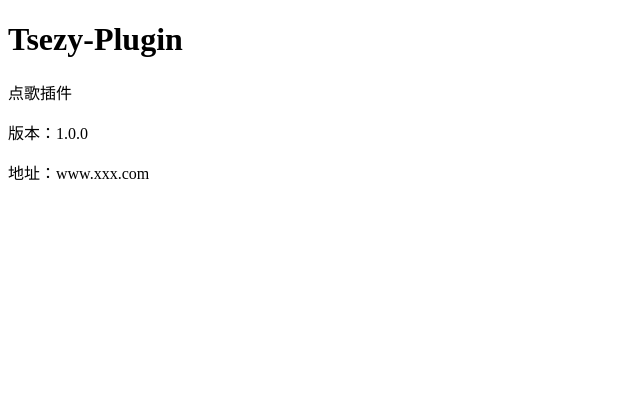
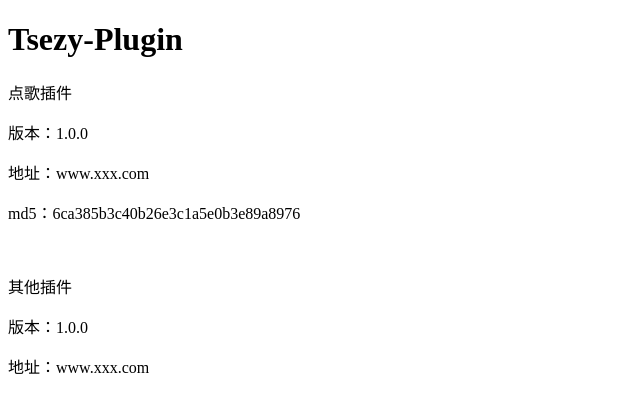
Before and after one commit to Tsezy/tsezy-plugin, a plain HTML site: page index.html in a window 1280 px wide. Shown: the whole page, without its empty margins (0-640 px from the left). Drawn offline with Linux system fonts and the light colour scheme.

Commit message:
Update index.html

```diff
--- a/index.html
+++ b/index.html
@@ -9,6 +9,10 @@
     <p>点歌插件<p>
     <p>版本：1.0.0</p>
     <p>地址：www.xxx.com</p>
+    <p>md5：6ca385b3c40b26e3c1a5e0b3e89a8976</p>
     <br>
+    <p>其他插件<p>
+    <p>版本：1.0.0</p>
+    <p>地址：www.xxx.com</p>
 </body>
 </html>
```
